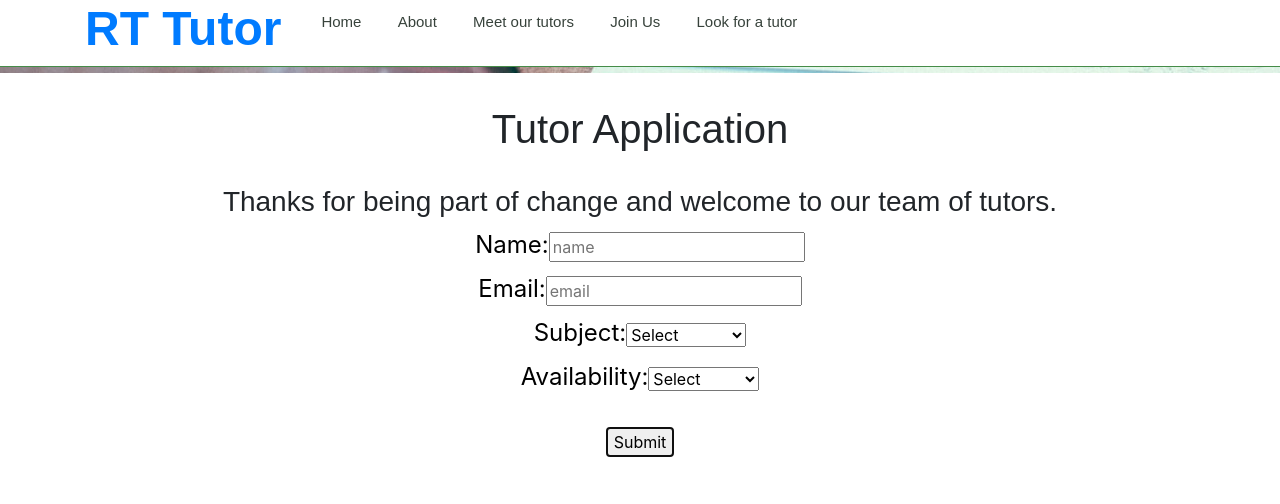
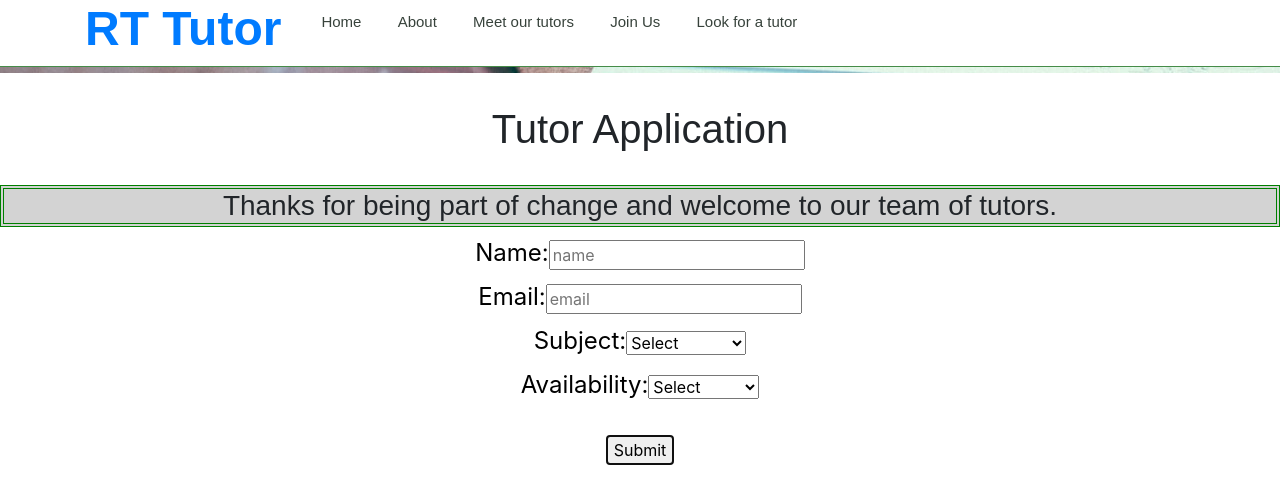
Before and after one commit to israx/HACKNC-2020, a React (Create React App) app: page /tutors in a window 1280 px wide. Both pictures are taken after typing "Sample", "name@example.com" into the empty fields and a click on the button "Submit". Shown: the part 743-1247 px from the top of the page. Built offline with nearby package versions, Linux system fonts and the light colour scheme; no server answers.

Commit message:
added join box

```diff
--- a/src/App.css
+++ b/src/App.css
@@ -40,6 +40,12 @@
   font-size:24px;
 }
 
+.Join-message{
+  border: 4px double green;
+  background-color: lightgrey;
+
+}
+
 .App-link {
   color: #61dafb;
 }
--- a/src/pages/Dialogue.js
+++ b/src/pages/Dialogue.js
@@ -1,6 +1,7 @@
 import React, {Component} from 'react';
 import PropTypes from 'prop-types';
 
+// not in use
 let dialogueStyle = {
     width: '500px',
     maxWidth: '100%',
--- a/src/pages/Form.js
+++ b/src/pages/Form.js
@@ -59,7 +59,7 @@ function Form() {
         {on ? (
           " "
         ) : (
-          <h3>
+          <h3 className = "Join-message">
             Thanks for being part of change and welcome to our team of tutors.{" "}
           </h3>
         )}
```
